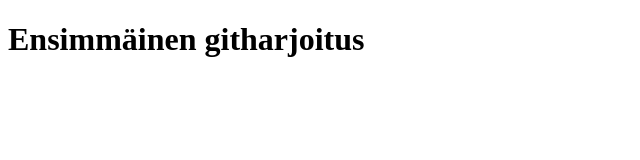
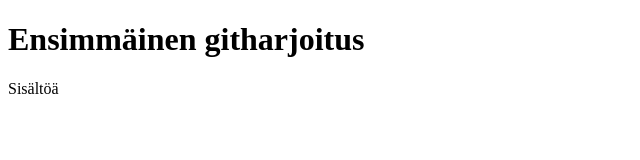
Before and after one commit to marikaroliina/githarjoitus, a plain HTML site: page index.html in a window 1280 px wide. Shown: the full height of the page, 0-640 px from the left. Drawn offline with Linux system fonts and the light colour scheme.

Commit message:
Tekstiä lisätty

```diff
--- a/index.html
+++ b/index.html
@@ -7,6 +7,6 @@
 </head>
 <body>
     <h1>Ensimmäinen githarjoitus</h1>
-
+    <p>Sisältöä</p>
 </body>
 </html>
```
